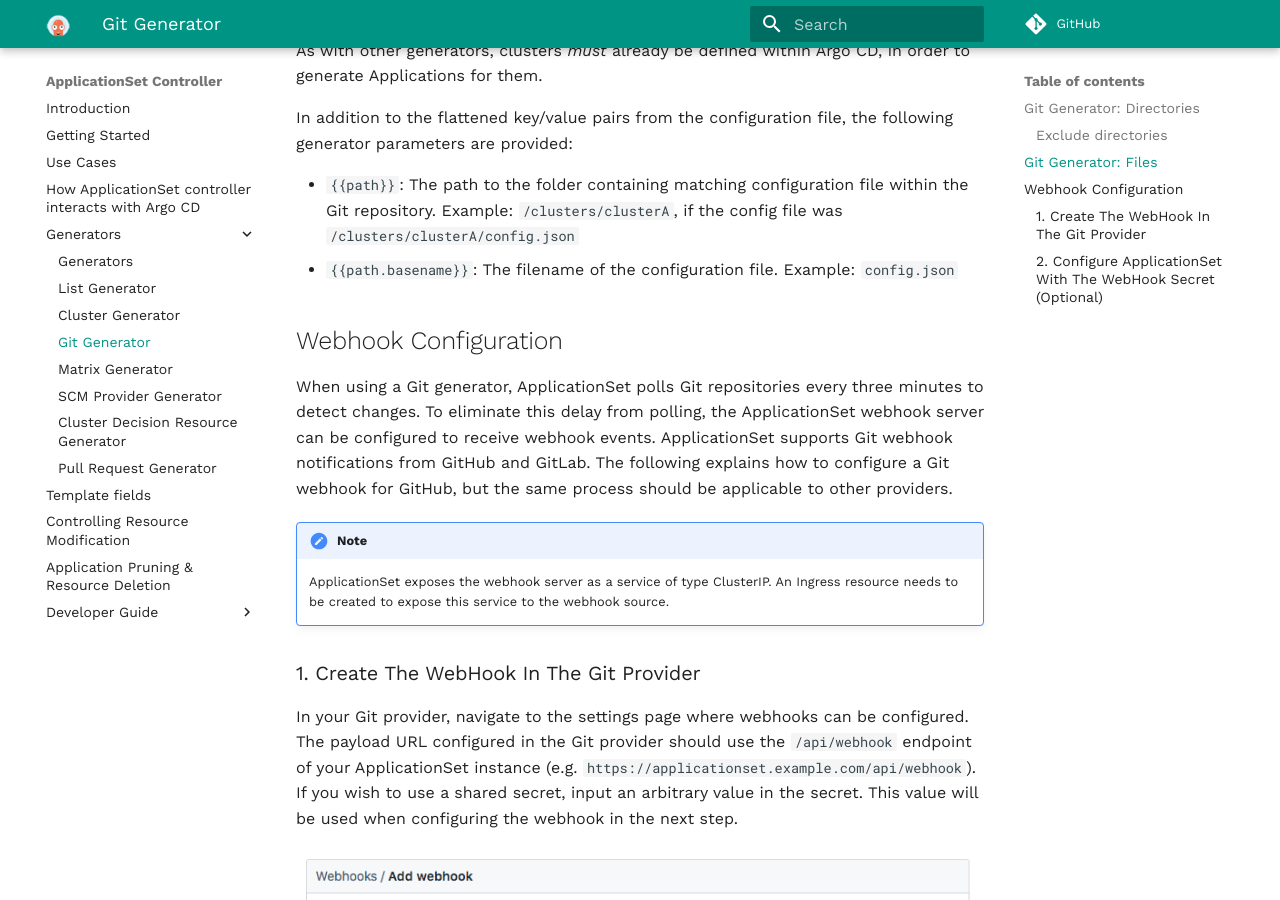
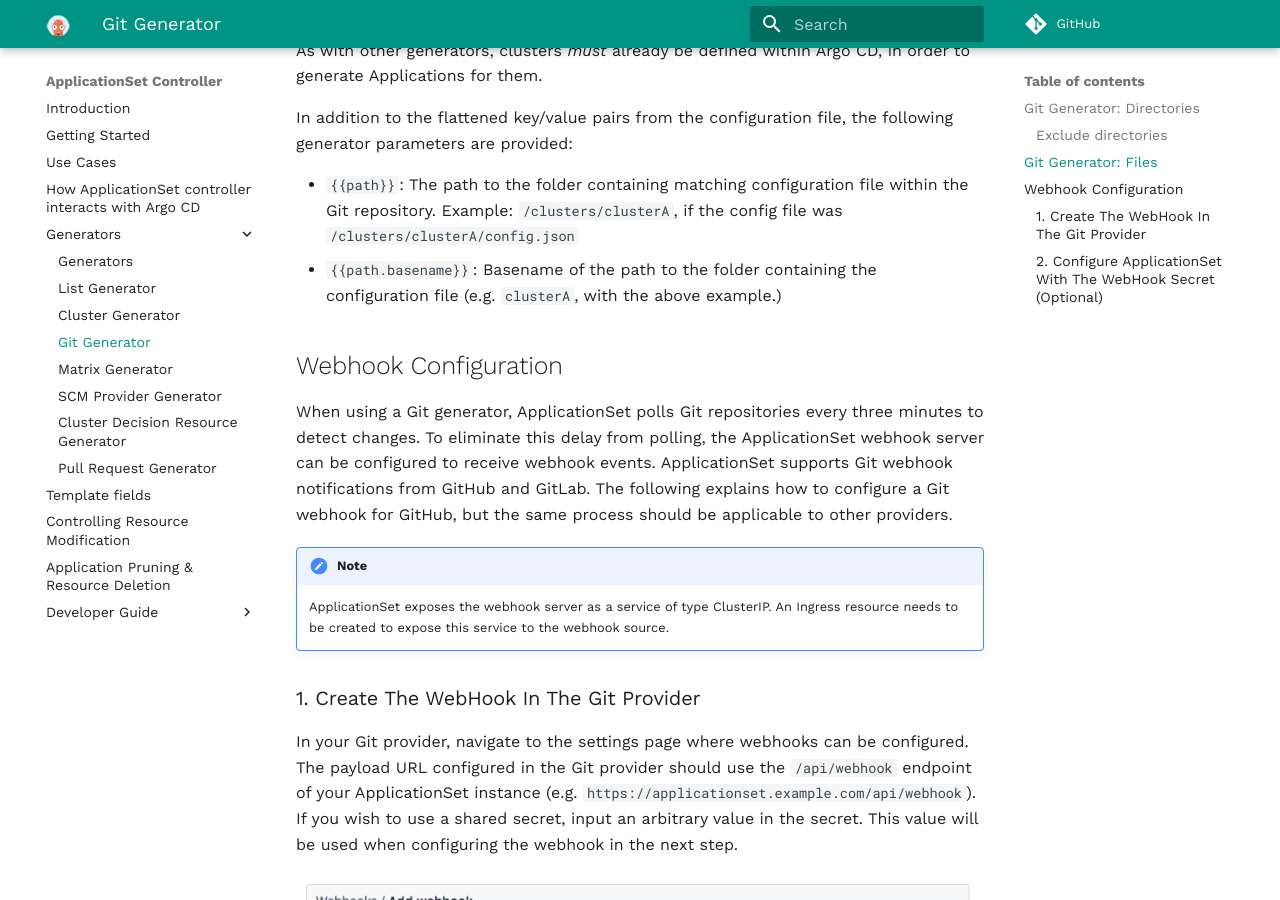
Before and after one commit to argoproj/applicationset, an MkDocs documentation site: the page built from docs/Generators-Git.md, in a window 1280 px wide and 900 px high, scrolled down 5245 px. Built offline with MkDocs 1.6.1 and Material for MkDocs 9.7.7, drawn with Linux system fonts in a browser that asks for light colours; comment, search, counter and statistics services are not loaded.

Commit message:
Corrected wrong info about path and path.basename (#412)
* Corrected wrong info about path and path.basename

Corrected wrong info in doc about _Git Generator: Files_  fixed #407   by copying documentation from https://github.com/argoproj-labs/applicationset/issues/258#issuecomment-856140869 as suggested in https://github.com/argoproj-labs/applicationset/issues/407#issuecomment-961571470

* Remove spaces

* Update wording

Co-authored-by: Jonathan West <jonwest@redhat.com>

```diff
--- a/docs/Generators-Git.md
+++ b/docs/Generators-Git.md
@@ -224,7 +224,7 @@ As with other generators, clusters *must* already be defined within Argo CD, in
 In addition to the flattened key/value pairs from the configuration file, the following generator parameters are provided:
 
 - `{{path}}`: The path to the folder containing matching configuration file within the Git repository. Example: `/clusters/clusterA`, if the config file was `/clusters/clusterA/config.json`
-- `{{path.basename}}`: The filename of the configuration file. Example: `config.json`
+- `{{path.basename}}`: Basename of the path to the folder containing the configuration file (e.g. `clusterA`, with the above example.)
 
 ## Webhook Configuration
 
```
